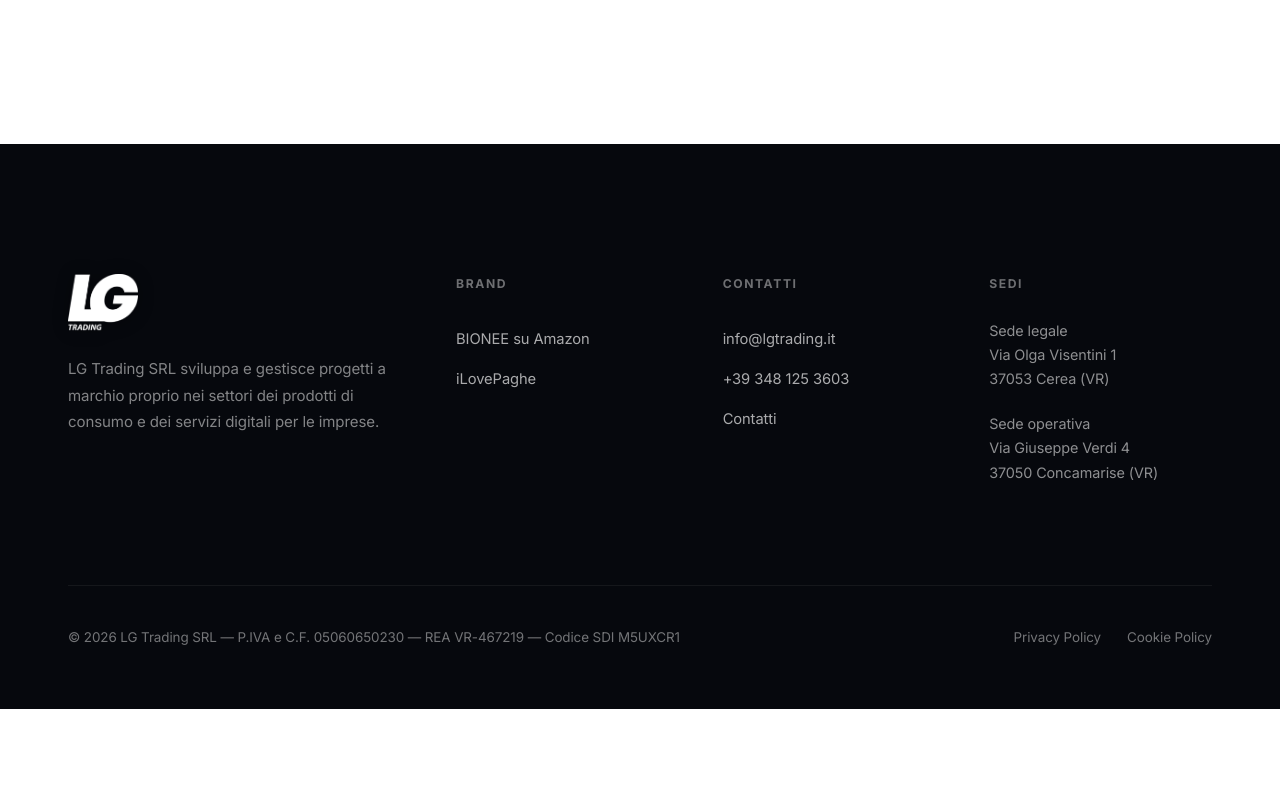
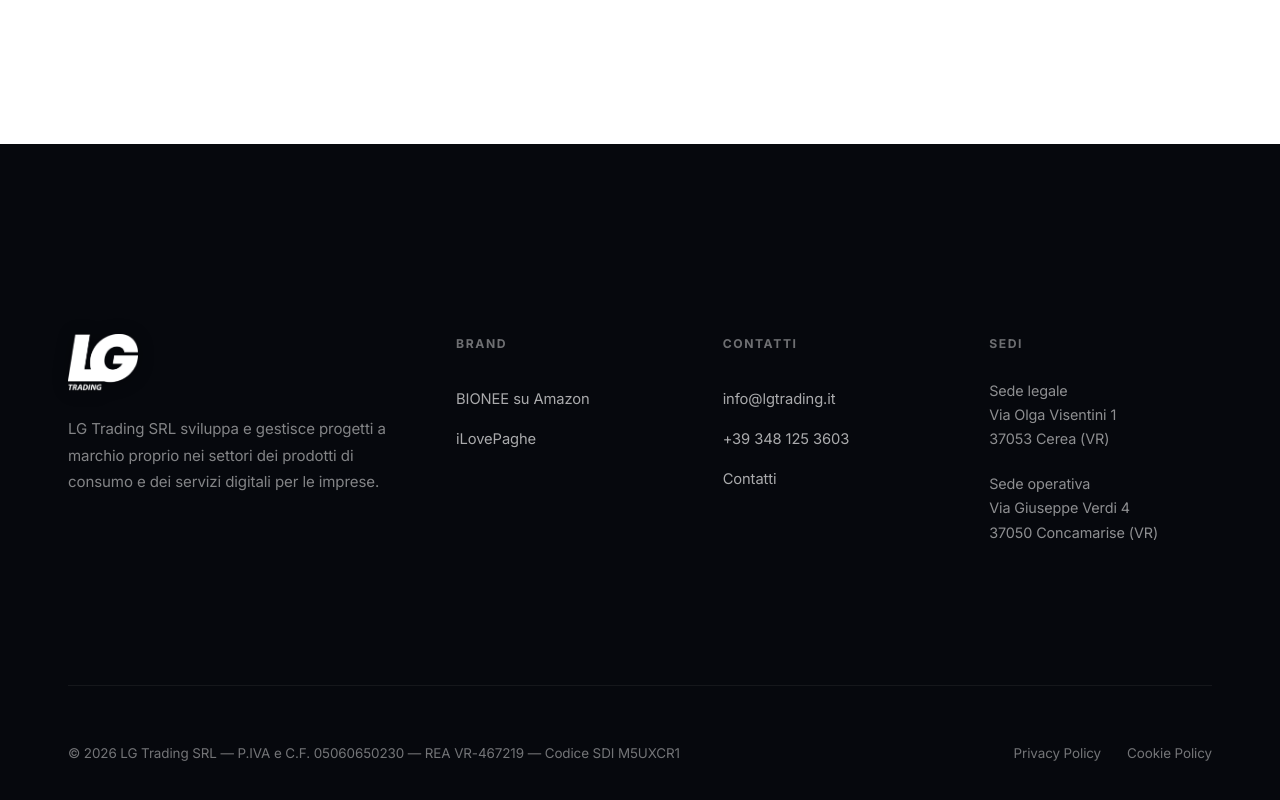
Before and after one commit to generalcopper/lglanding, a plain HTML site: page public/index.html in a window 1280 px wide. Shown: the part 2462-3262 px from the top of the page. Before the commit the page ends 3171 px from the top, so only its background shows below. Drawn offline with Linux system fonts and the light colour scheme.

Commit message:
Add files via upload

```diff
--- a/public/index.html
+++ b/public/index.html
@@ -285,8 +285,8 @@ input,select,textarea{font-family:inherit;font-size:inherit}
 .form-success p{margin-top:10px;color:var(--muted);max-width:360px;margin-left:auto;margin-right:auto}
 
 /* ============ FOOTER ============ */
-.footer{background:var(--dark);color:#fff;padding:130px 0 60px}
-.footer-top{display:grid;grid-template-columns:1.6fr 1fr 1fr 1.1fr;gap:64px;padding-bottom:80px}
+.footer{background:var(--dark);color:#fff;padding:190px 0 80px}
+.footer-top{display:grid;grid-template-columns:1.6fr 1fr 1fr 1.1fr;gap:64px;padding-bottom:120px}
 .footer-brand{max-width:380px}
 .footer-brand .logo img{height:58px}
 .footer-brand p{margin-top:24px;font-size:.94rem;color:rgba(255,255,255,.5);line-height:1.75}
@@ -296,7 +296,7 @@ input,select,textarea{font-family:inherit;font-size:inherit}
 .footer-col p{font-size:.9rem;color:rgba(255,255,255,.55);line-height:1.7;margin-bottom:20px}
 .footer-bottom{
   display:flex;align-items:center;justify-content:space-between;gap:20px;flex-wrap:wrap;
-  padding-top:40px;border-top:1px solid var(--line-dark-soft);
+  padding-top:56px;border-top:1px solid var(--line-dark-soft);
   font-size:.84rem;color:rgba(255,255,255,.44);
 }
 .fb-links{display:flex;gap:26px}
```
